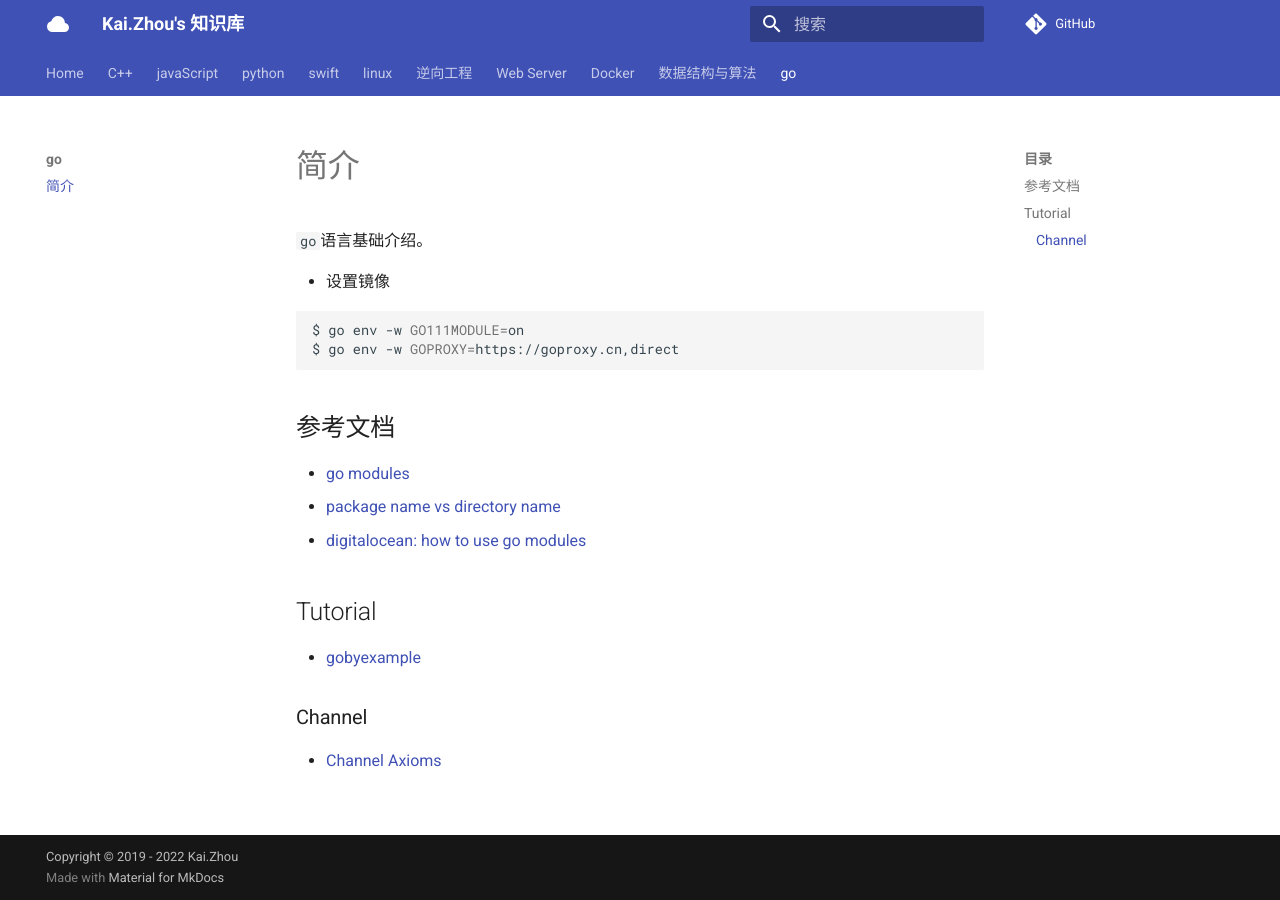
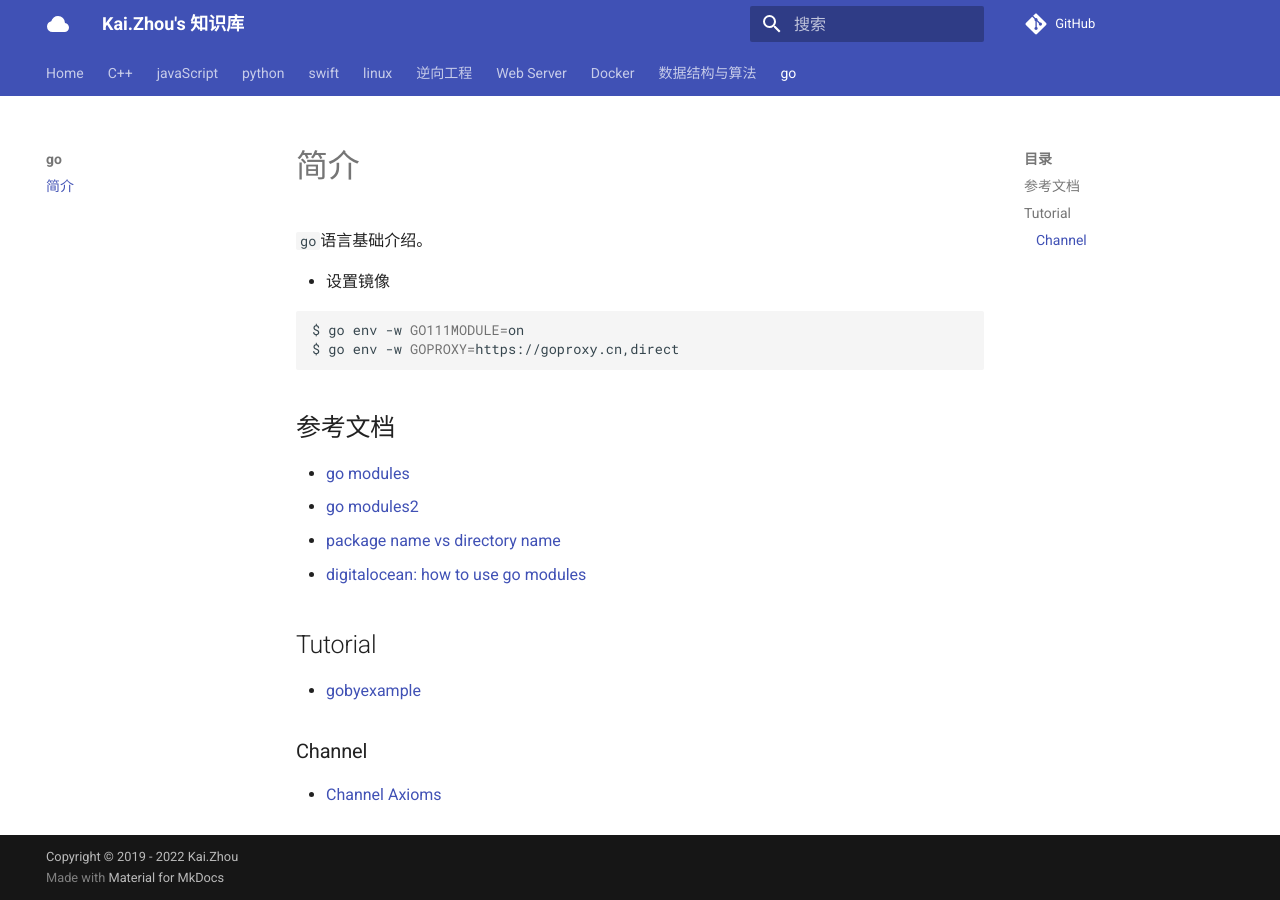
Before and after one commit to zhoukaidev/ks_blog, an MkDocs documentation site: the page built from docs/go/README.md, in a window 1280 px wide. Built offline with MkDocs 1.6.1 and Material for MkDocs 9.7.7, drawn with Linux system fonts in a browser that asks for light colours; comment, search, counter and statistics services are not loaded.

Commit message:
Update README.md

```diff
--- a/docs/go/README.md
+++ b/docs/go/README.md
@@ -13,6 +13,7 @@ $ go env -w GOPROXY=https://goproxy.cn,direct
 ## 参考文档
 
 * [go modules](https://medium.com/@adiach3nko/package-management-with-go-modules-the-pragmatic-guide-c831b4eaaf31)
+* [go modules2](https://www.digitalocean.com/community/tutorials/how-to-use-go-modules)
 * [package name vs directory name](https://golangbyexample.com/package-folder-name-golang/)
 * [digitalocean: how to use go modules](https://www.digitalocean.com/community/tutorials/how-to-use-go-modules)
 
```
